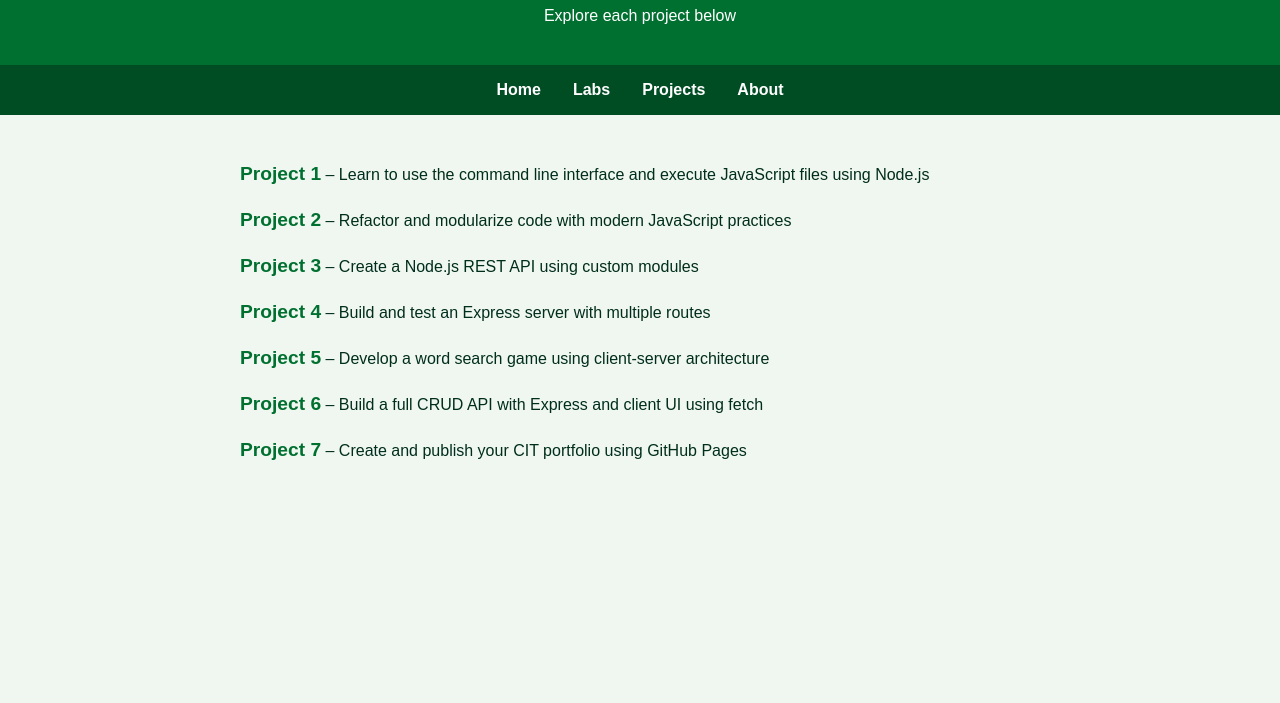
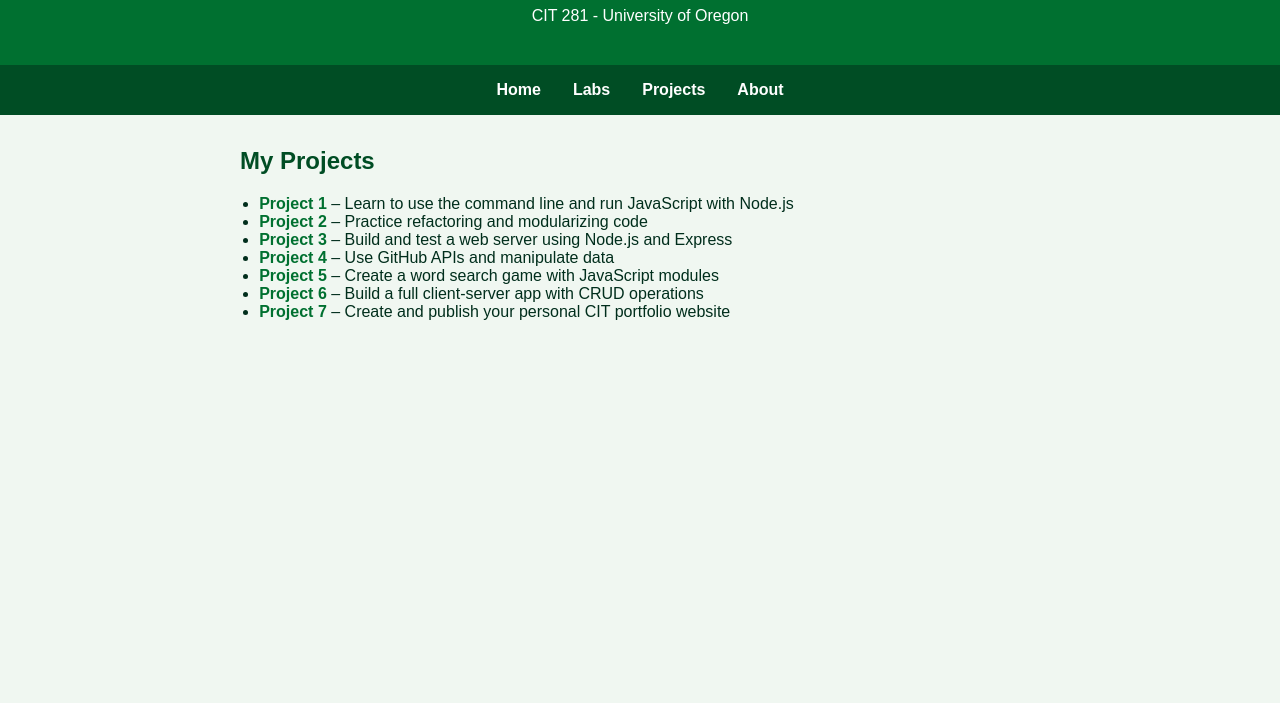
Before and after one commit to s1440/s1440.github.io, a plain HTML site: page projects.html in a window 1280 px wide. Shown: the part 97-800 px from the top of the page. Drawn offline with Linux system fonts and the light colour scheme.

Commit message:
Update projects.html

```diff
--- a/projects.html
+++ b/projects.html
@@ -2,7 +2,7 @@
 <html lang="en">
 <head>
   <meta charset="UTF-8" />
-  <meta name="viewport" content="width=device-width, initial-scale=1.0" />
+  <meta name="viewport" content="width=device-width, initial-scale=1.0"/>
   <title>Projects - CIT 281 Portfolio</title>
   <style>
     body {
@@ -35,32 +35,30 @@
       color: #a4f0c1;
     }
     main {
-      padding: 2rem;
       max-width: 800px;
-      margin: auto;
+      margin: 2rem auto;
+      padding: 0 1rem;
+    }
+    h2 {
+      color: #004d24;
     }
     ul {
-      list-style-type: none;
-      padding: 0;
+      padding-left: 1.2rem;
     }
-    li {
-      margin-bottom: 1.5rem;
-    }
-    a.project-link {
+    li a {
       font-weight: bold;
       color: #007030;
       text-decoration: none;
-      font-size: 1.2rem;
     }
-    a.project-link:hover {
+    li a:hover {
       text-decoration: underline;
     }
   </style>
 </head>
 <body>
   <header>
-    <h1>CIT 281 Projects</h1>
-    <p>Explore each project below</p>
+    <h1>Projects</h1>
+    <p>CIT 281 - University of Oregon</p>
   </header>
   <nav>
     <a href="index.html">Home</a>
@@ -69,14 +67,15 @@
     <a href="about.html">About</a>
   </nav>
   <main>
+    <h2>My Projects</h2>
     <ul>
-      <li><a class="project-link" href="project1.html">Project 1</a> – Learn to use the command line interface and execute JavaScript files using Node.js</li>
-      <li><a class="project-link" href="project2.html">Project 2</a> – Refactor and modularize code with modern JavaScript practices</li>
-      <li><a class="project-link" href="project3.html">Project 3</a> – Create a Node.js REST API using custom modules</li>
-      <li><a class="project-link" href="project4.html">Project 4</a> – Build and test an Express server with multiple routes</li>
-      <li><a class="project-link" href="project5.html">Project 5</a> – Develop a word search game using client-server architecture</li>
-      <li><a class="project-link" href="project6.html">Project 6</a> – Build a full CRUD API with Express and client UI using fetch</li>
-      <li><a class="project-link" href="project7.html">Project 7</a> – Create and publish your CIT portfolio using GitHub Pages</li>
+      <li><a href="project1.html">Project 1</a> – Learn to use the command line and run JavaScript with Node.js</li>
+      <li><a href="project2.html">Project 2</a> – Practice refactoring and modularizing code</li>
+      <li><a href="project3.html">Project 3</a> – Build and test a web server using Node.js and Express</li>
+      <li><a href="project4.html">Project 4</a> – Use GitHub APIs and manipulate data</li>
+      <li><a href="project5.html">Project 5</a> – Create a word search game with JavaScript modules</li>
+      <li><a href="project6.html">Project 6</a> – Build a full client-server app with CRUD operations</li>
+      <li><a href="project7.html">Project 7</a> – Create and publish your personal CIT portfolio website</li>
     </ul>
   </main>
 </body>
```
